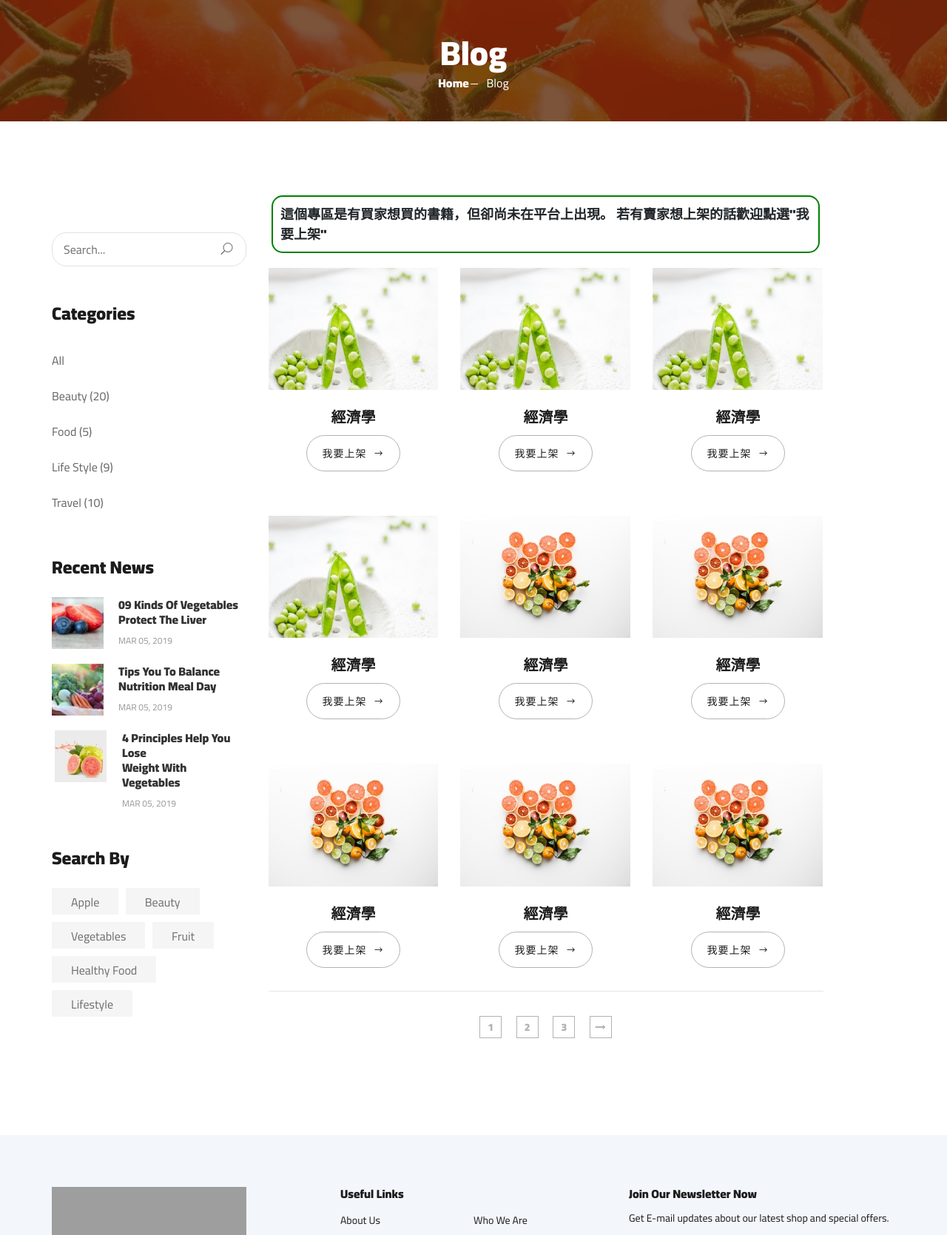
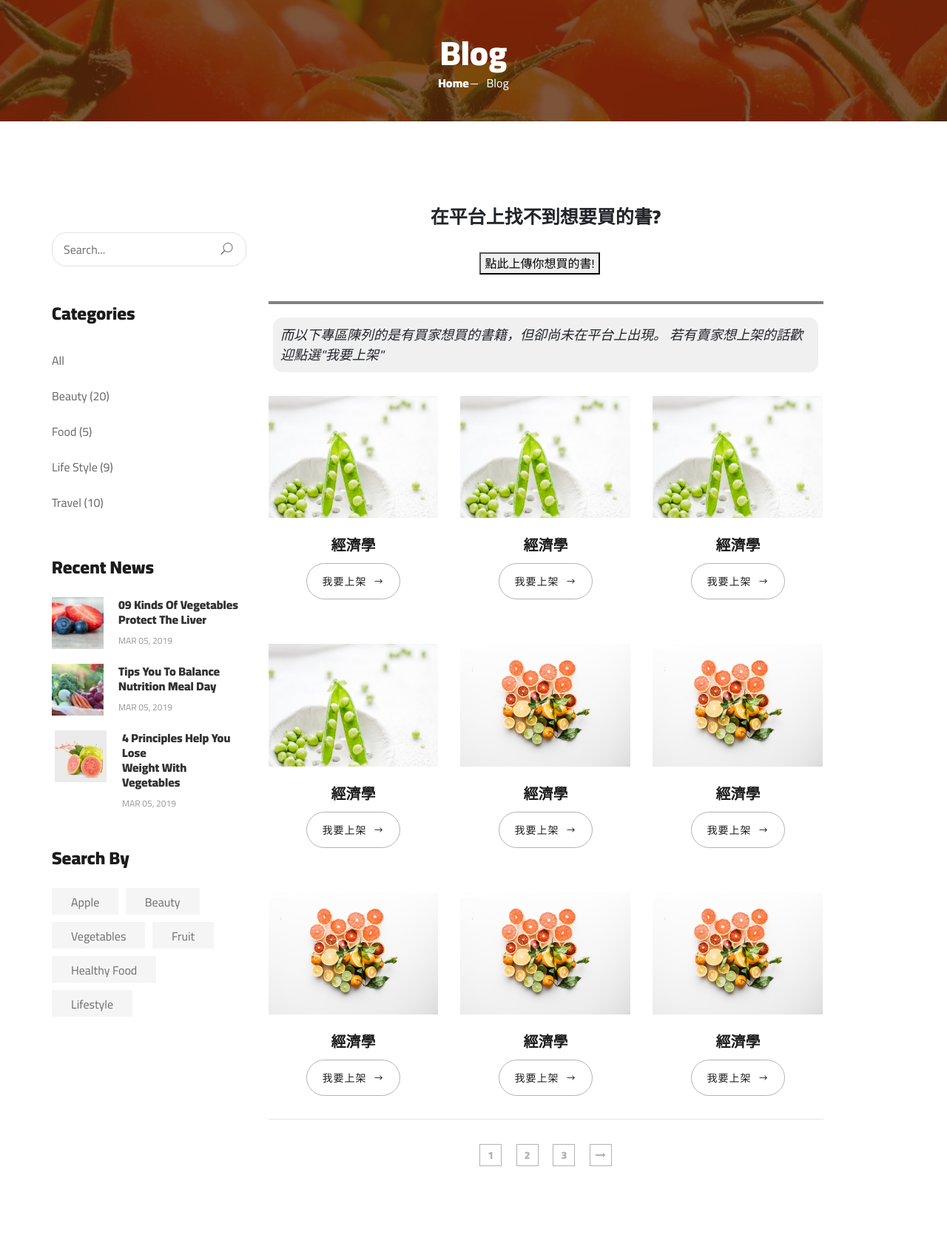
Before and after one commit to vm3hsu/sa, a PHP site: page /request.php in a window 1280 px wide. Shown: the part 355-2024 px from the top of the page at 74% size. Run offline with PHP 8.4, Linux system fonts and the light colour scheme; grey boxes are pictures that could not be loaded.

Commit message:
索書專區

```diff
--- a/request.php
+++ b/request.php
@@ -305,14 +305,30 @@
                 </div>
                 <div class="col-lg-8 col-md-8">
                     <div class="row">
+
+
+                        <div style="width:auto;
+                                    height:100px;
+                                    margin: auto;
+                                    margin-bottom: 20px; padding: 10px;height: auto;
+                                    font-size:25px;"><b>
+                            在平台上找不到想要買的書?</b>
+                        </div>
+                    </div>
+                    <button style="margin-bottom: 20px; margin-left:38%;">點此上傳你想買的書!</button>
+
+                    <hr style="border: 2px solid gray;"/>
+
+
+                    <div class="row">
                         <div style="width:95%;
                                     height:100px;
-                                    background-color:white;
-                                    border-radius:15px;border:2px green solid;margin: auto;
-                                    margin-bottom: 20px; padding: 10px;height: auto;
-                                    font-size:18px;"><b>
-                            這個專區是有買家想買的書籍，但卻尚未在平台上出現。
-                            若有賣家想上架的話歡迎點選"我要上架"</b>
+                                    background-color:#F0F0F0		;
+                                    border-radius:15px;border:2px white solid;margin: auto;
+                                    margin-bottom: 30px; padding: 10px;height: auto;
+                                    font-size:18px;"><em>
+                            而以下專區陳列的是有買家想買的書籍，但卻尚未在平台上出現。
+                            若有賣家想上架的話歡迎點選"我要上架"</em>
                         </div>
                     </div>
                     <div class="row">
```
